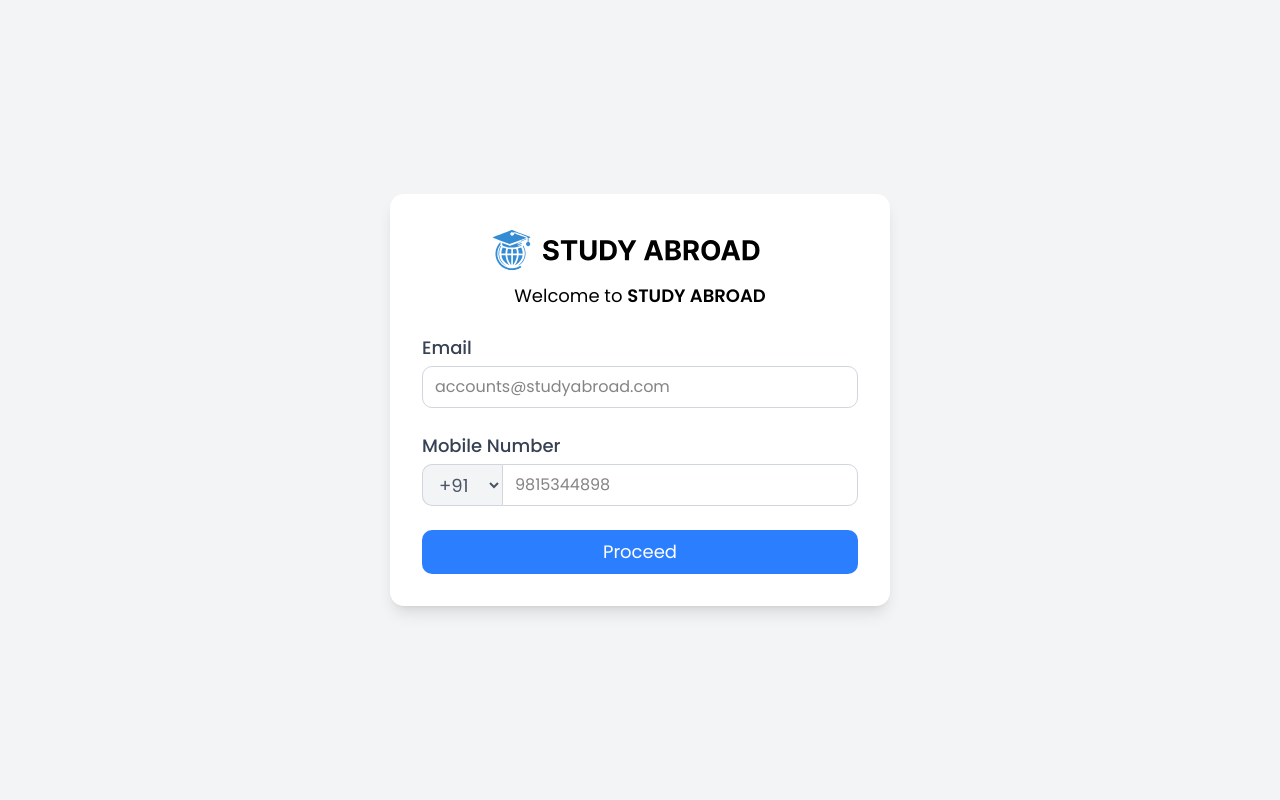
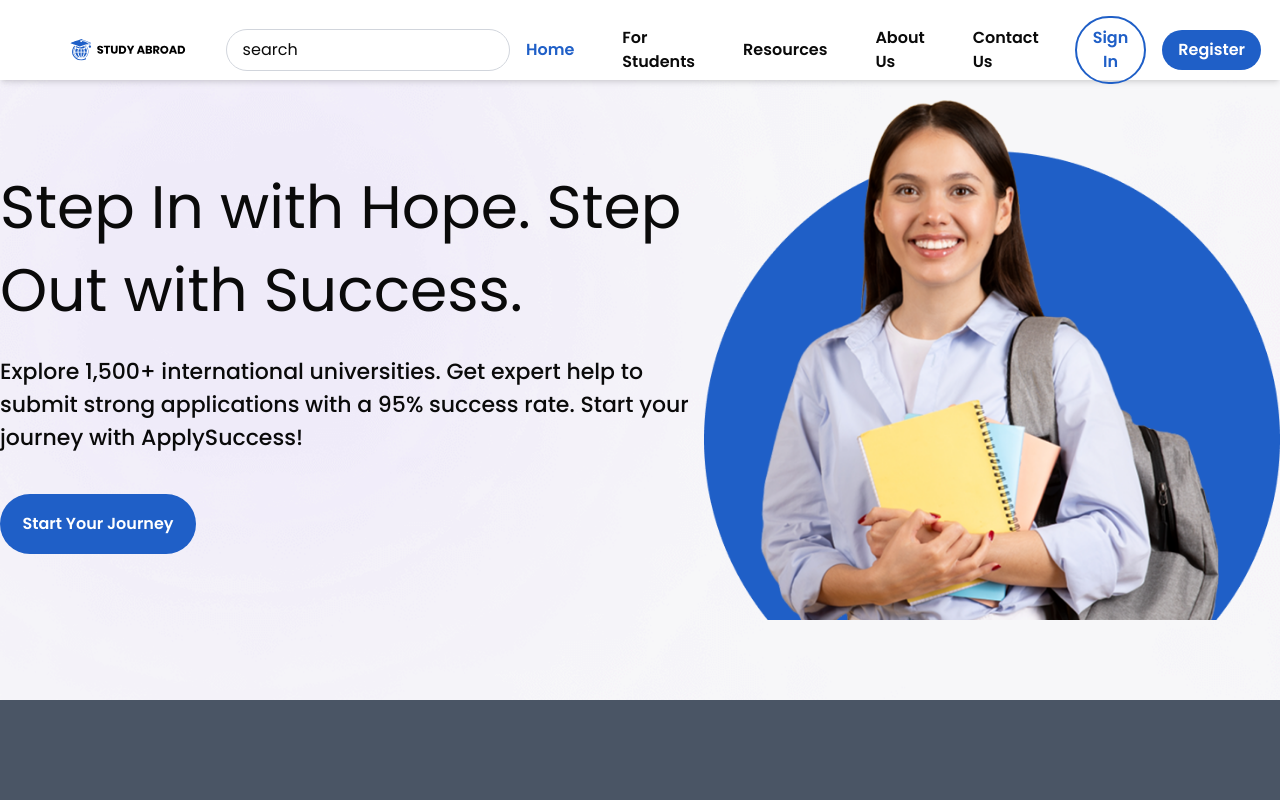
Before and after one commit to iflexdev/studyAbroad, a React (Vite) app: page / in a window 1280 px wide. Before the commit this address led to /student-enquiry. Shown: the top 800 px of the page. Built offline with nearby package versions, Linux system fonts and the light colour scheme.

Commit message:
navigation issue fixed

```diff
--- a/src/routes/AppRoutes.routes.jsx
+++ b/src/routes/AppRoutes.routes.jsx
@@ -10,15 +10,11 @@ import Login from "../screens/Auth.screens/Login.Auth/Login";
 export default function AppRoutes() {
   const router = createBrowserRouter([
     {
-      path: "/",
-      element: <Navigate to="student-enquiry" replace />,
-    },
-    {
       path: "student-enquiry",
       element: <Login />,
     },
     {
-      path: "dashboard",
+      path: "/",
       element: <Layout />,
       children: [
         {
--- a/src/screens/Auth.screens/Login.Auth/StudentForm.jsx
+++ b/src/screens/Auth.screens/Login.Auth/StudentForm.jsx
@@ -383,7 +383,7 @@ export default function StudentForm({ email, mobile, onBack, countryCode, setCou
                 Close
               </button>
               <a
-                href="../dashboard"
+                href="../"
                 className="bg-gray-200 text-gray-800 px-8 py-3 rounded-lg font-medium hover:bg-gray-300 transition"
               >
                 Explore
--- a/src/screens/Headers.screens/HeadersHome.Headers.jsx
+++ b/src/screens/Headers.screens/HeadersHome.Headers.jsx
@@ -46,7 +46,7 @@ export default function HeaderDashboard() {
   ];
 
   const handleSearch = () => {
-    navigate("/dashboard/search-programs");
+    navigate("/search-programs");
   };
 
   return (
@@ -59,7 +59,7 @@ export default function HeaderDashboard() {
               <div className="flex items-center justify-between">
                 <div className="flex items-center gap-10">
                   <div className="">
-                    <Link to="/dashboard">
+                    <Link to="/">
                       <Logo name="logo" alt="study abroad Logo" className="w-fit" />
                     </Link>
                   </div>
```
